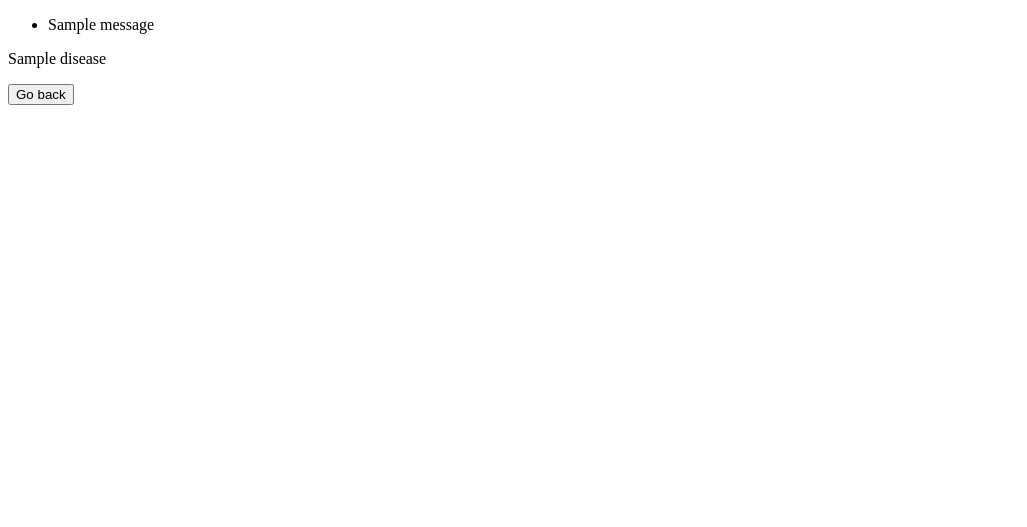
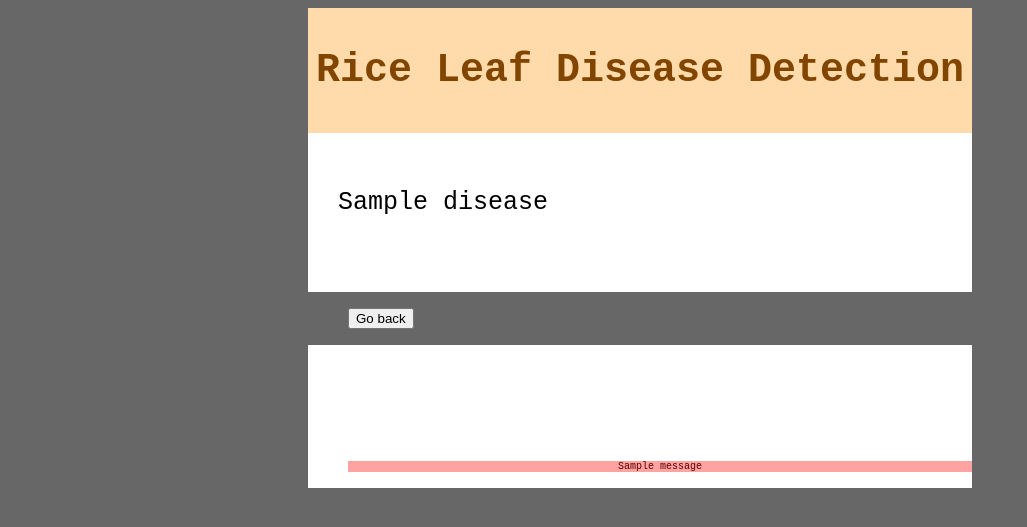
Before and after one commit to KalWardinX/crop_disease_detection, a Flask app: template code/templates/index.htm in a window 1280 px wide. Shown: the top 527 px of the page, without its empty margins (0-1027 px from the left). Run offline with Flask 2, Linux system fonts and the light colour scheme; the template is opened without the code that fills it: most values are stand-ins (such as "Sample title", 1, 10 or a date in 2020); one stand-in notice (Sample message) is shown.

Commit message:
adding css

```diff
--- a/code/app.py
+++ b/code/app.py
@@ -27,7 +27,7 @@ def upload_image():
         return redirect(request.url)
     file = request.files['file']
     if file.filename == '':
-        flash("no imiage selected for uploading")
+        flash("no image selected for uploading")
         return redirect(request.url)
     if file and allowed_file(file.filename):
         filename = secure_filename(file.filename)
--- a/code/static/css/style.css
+++ b/code/static/css/style.css
@@ -0,0 +1,58 @@
+#img{
+    height: 100px;
+    width : auto;
+}
+body{
+    display: flex;
+    flex-direction: column;
+    padding-left : 300px;
+    padding-right : 300px;
+    background: rgb(104, 103, 103);
+
+}
+.header,.content,.footer{
+    background: white;
+}
+.header{
+    background-color :rgb(255, 218, 170);
+}
+.header .text {
+    font-size: 40px;
+    font-family :'Courier New', Courier, monospace;
+    font-weight: bolder;
+    color :rgb(129, 69, 0);
+    text-align: center;
+    padding :0px;
+    padding : 0px;
+}
+.content{
+    padding-top : 50px;
+
+    padding: 30px;
+}
+.content .c1{
+    height: 100px;
+    width : auto;
+}
+.content p{
+    font-size: 25px;
+    font-family: 'Courier New', Courier, monospace;
+}
+
+.content li{
+    list-style: none;
+    font-family: 'Courier New', Courier, monospace;
+    font-size : 10px;
+    padding-bottom: 20px;
+}
+.footer{
+    padding-top: 100px;
+}
+.footer li{
+    background-color: rgb(255, 162, 162);
+    list-style: none;
+    text-align: center;
+    color : rgb(88, 0, 0);
+    font-family: 'Courier New', Courier, monospace;
+    font-size : 10px;
+}
--- a/code/templates/index.htm
+++ b/code/templates/index.htm
@@ -1,29 +1,64 @@
-{% extends "layout.htm" %}
+<!DOCTYPE html>
+<html lang="en">
+<head>
+    <link rel="stylesheet" href="../static/css/style.css" >
+    <meta charset="UTF-8">
+    <meta name="viewport" content="width=device-width, initial-scale=1.0">
+    <title>{{title}}</title>
+</head>
+<body>
+    <div class="header">
+        <p class="text">Rice Leaf Disease Detection</p>
+    </div>
+    <div class="content">
 
-{% block body %}
 
-    {% with messages = get_flashed_messages() %}
-        {% if messages %}
+        {% if filename %}
+        <div class="c1">
             <ul>
-                {% for message in messages %}
-                    <li>{{ message }}</li>
-                {% endfor %}
+                <li>
+                    <img id="img"src="{{ url_for('display_image', filename=filename) }}">
+                </li>
+
+        {% endif %}
+        {% if disease %}
+                <li>
+                    <p>{{ disease }}</p>
+                </li>
+
             </ul>
-        {% endif %}
-    {% endwith %}
+            </ul>
+        </div>
+        <div class="c2">
+            <form action="/" method="GET">
+                <ul>
+                    <input type="submit" value="Go back">
+                </ul>
 
-    {% if filename %}
-            <img src="{{ url_for('display_image', filename=filename) }}">
-    {% endif %}
-    {% if disease %}
-            <p>{{ disease }}</p>
-        <form action="/" method="GET">
-            <input type="submit" value="Go back">
-        </form>
-    {% else %}
+            </form>
+        {% else %}
         <form action="/" enctype="multipart/form-data" method="POST">
-            <input accept="image/*" autofocus name="file"  placehoder="file" type="file" >
-            <input type="submit" value="Upload">
+            <ul>
+                <li><input accept="image/*" name="file"  placehoder="file" type="file" ></li>
+                <li><input type="submit" value="Upload"></li>
+            </ul>
+
         </form>
     {% endif %}
-{% endblock %}
+        </div>
+
+    </div>
+    <div class="footer">
+        {% with messages = get_flashed_messages() %}
+            {% if messages %}
+                <ul>
+                    {% for message in messages %}
+                        <span><li>{{ message }}</li></span>
+                    {% endfor %}
+                </ul>
+            {% endif %}
+        {% endwith %}
+    </div>
+
+</body>
+</html>
--- a/code/templates/layout.htm
+++ /dev/null
@@ -1,11 +0,0 @@
-<!DOCTYPE html>
-<html lang="en">
-<head>
-    <meta charset="UTF-8">
-    <meta name="viewport" content="width=device-width, initial-scale=1.0">
-    <title>{{title}}</title>
-</head>
-<body>
-    {% block body %}{% endblock %}
-</body>
-</html>
```
Also changed, not shown: 1 other file.
